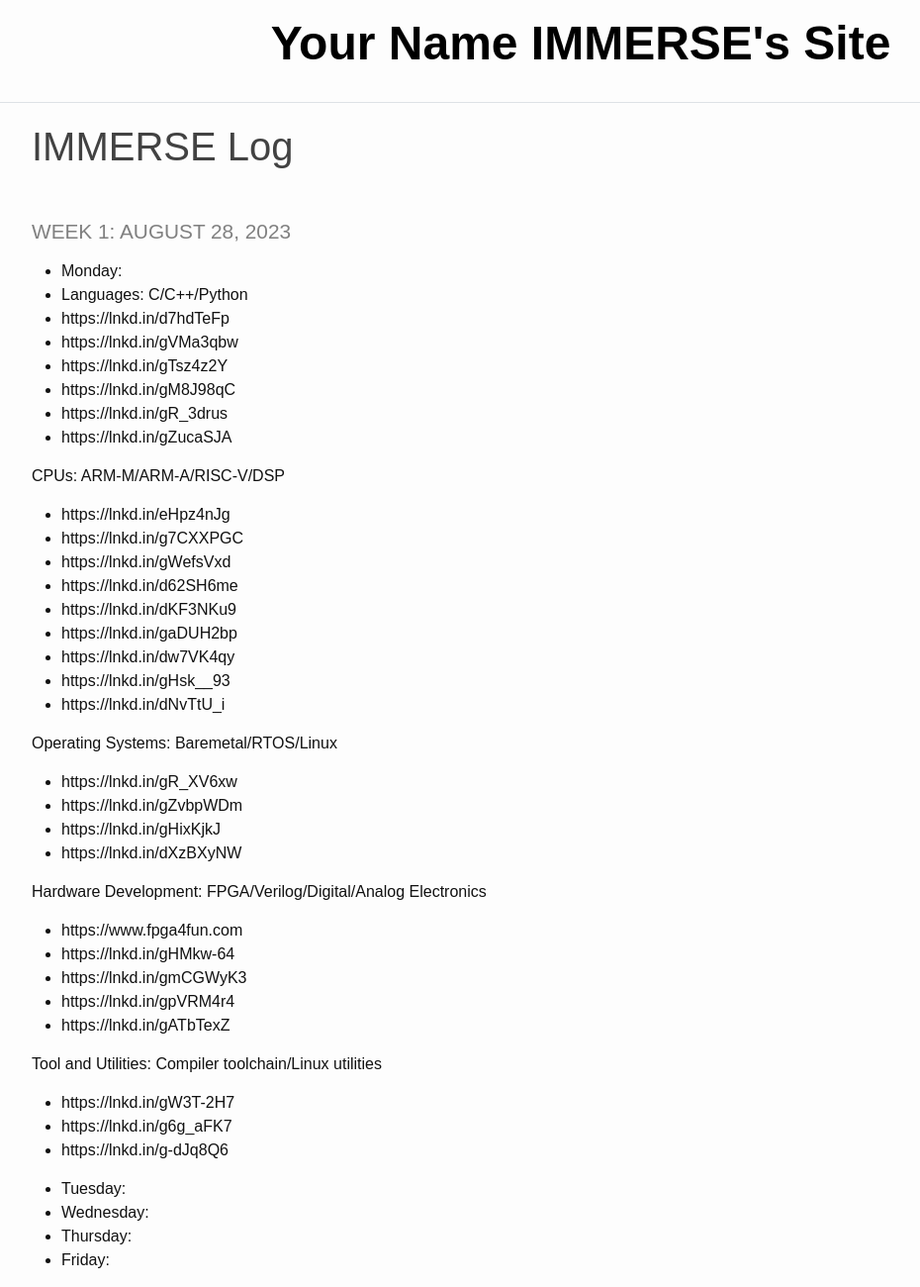
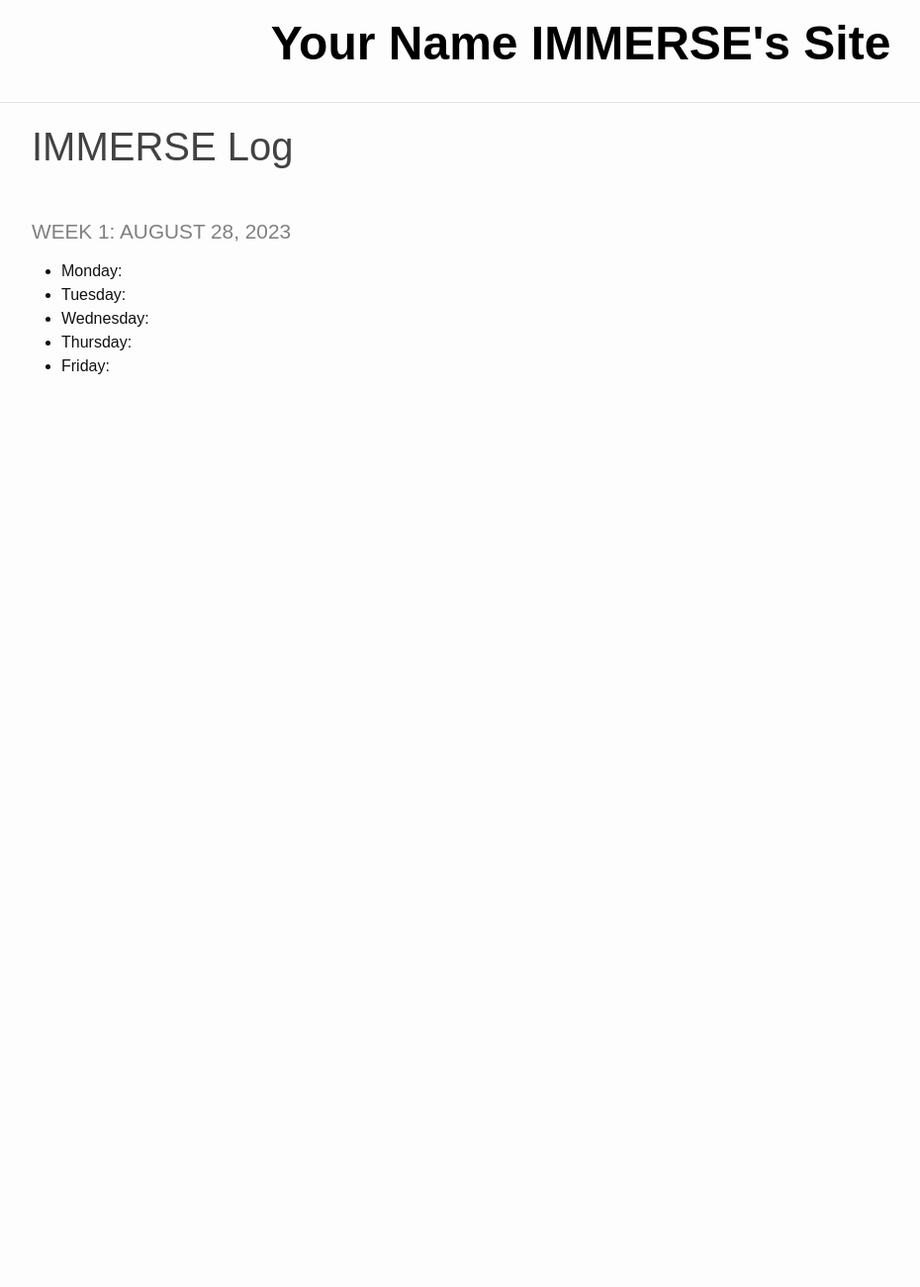
Before and after one commit to jagadeshrao/jagadeshrao.github.io, a Jekyll site: the page built from _pages/log.md, in a window 1280 px wide and 1300 px high. Shown: the whole window at 99% size, without its empty margins (53-983 px from the left). Built offline with Jekyll 4.4.1, drawn with Linux system fonts in a browser that asks for light colours.

Commit message:
Update log.md
removed links from the page

```diff
--- a/_pages/log.md
+++ b/_pages/log.md
@@ -6,43 +6,6 @@ title: IMMERSE Log
 ### Week 1: August 28, 2023
 
 * **Monday**:
-* Languages: C/C++/Python
-- https://lnkd.in/d7hdTeFp
-- https://lnkd.in/gVMa3qbw
-- https://lnkd.in/gTsz4z2Y
-- https://lnkd.in/gM8J98qC
-- https://lnkd.in/gR_3drus
-- https://lnkd.in/gZucaSJA
-
-CPUs: ARM-M/ARM-A/RISC-V/DSP
-- https://lnkd.in/eHpz4nJg
-- https://lnkd.in/g7CXXPGC
-- https://lnkd.in/gWefsVxd
-- https://lnkd.in/d62SH6me
-- https://lnkd.in/dKF3NKu9
-- https://lnkd.in/gaDUH2bp
-- https://lnkd.in/dw7VK4qy
-- https://lnkd.in/gHsk__93
-- https://lnkd.in/dNvTtU_i
-
-Operating Systems: Baremetal/RTOS/Linux
-- https://lnkd.in/gR_XV6xw
-- https://lnkd.in/gZvbpWDm
-- https://lnkd.in/gHixKjkJ
-- https://lnkd.in/dXzBXyNW
-
-Hardware Development: FPGA/Verilog/Digital/Analog Electronics
-- https://www.fpga4fun.com
-- https://lnkd.in/gHMkw-64
-- https://lnkd.in/gmCGWyK3
-- https://lnkd.in/gpVRM4r4
-- https://lnkd.in/gATbTexZ
-
-Tool and Utilities: Compiler toolchain/Linux utilities
-- https://lnkd.in/gW3T-2H7
-- https://lnkd.in/g6g_aFK7
-- https://lnkd.in/g-dJq8Q6
-
 * **Tuesday**:
 * **Wednesday**:
 * **Thursday**:
```
